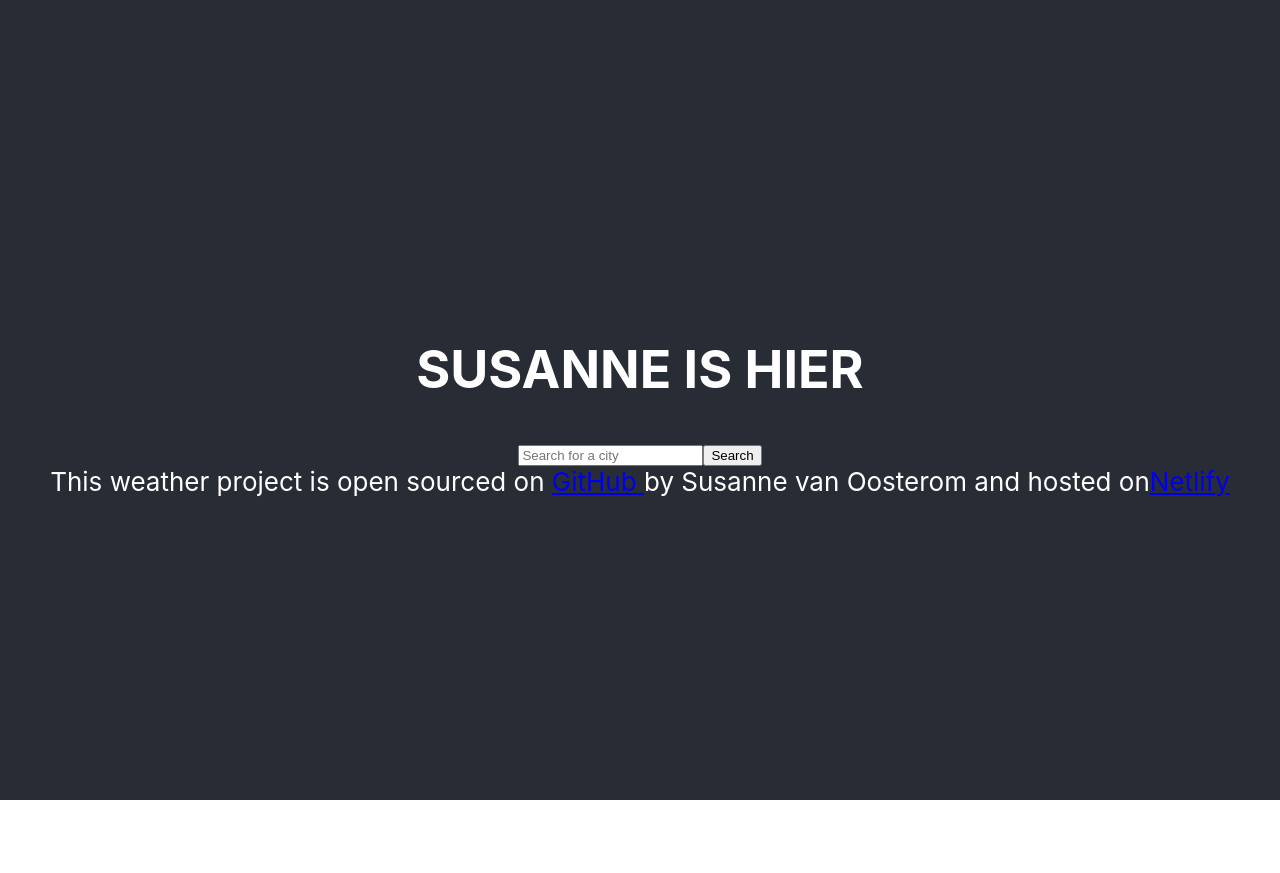
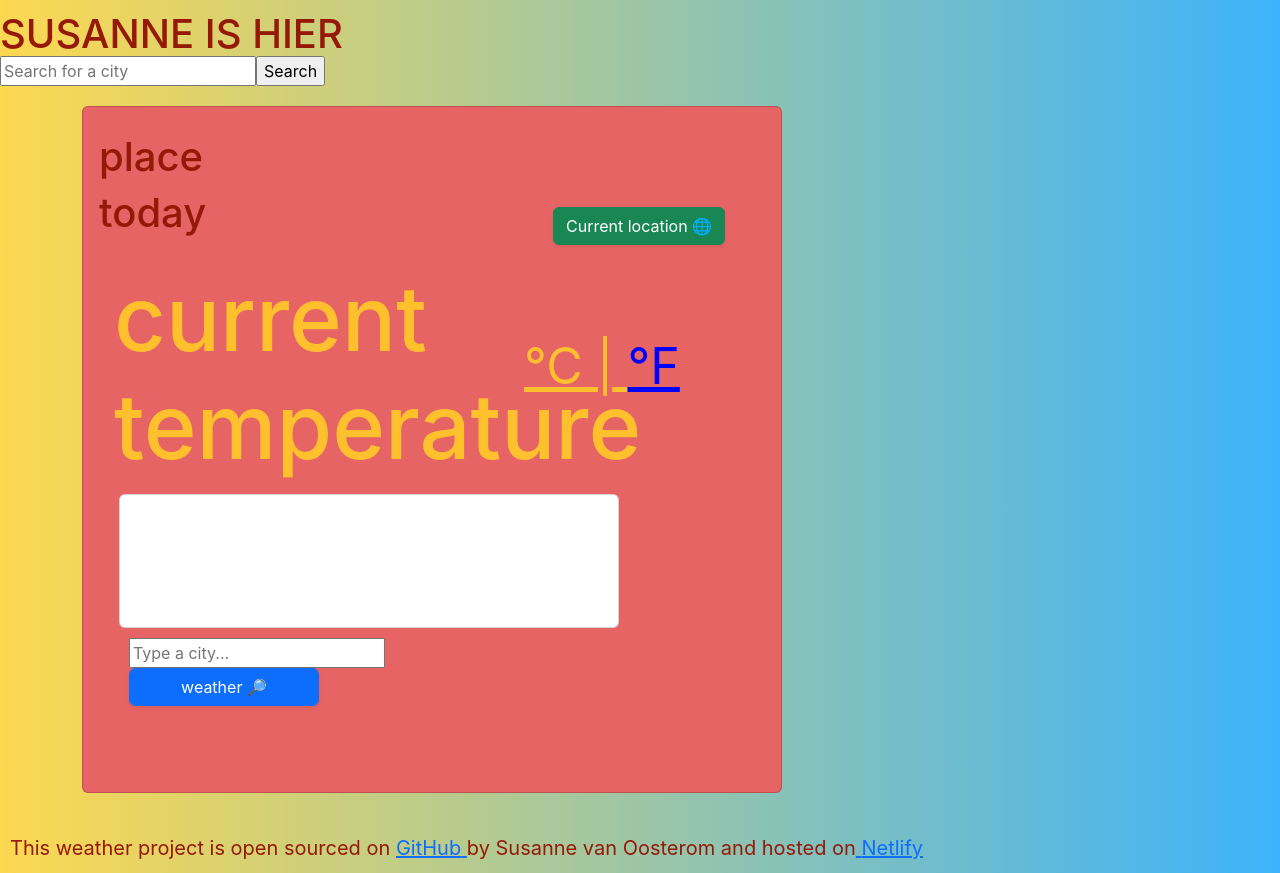
Before and after one commit to Santje777/weather-react, a React (Create React App) app: page / in a window 1280 px wide. Before the commit the page ends 800 px from the top, so only its background shows below. Built offline with nearby package versions, Linux system fonts and the light colour scheme.

Commit message:
inserted html and css of weather app

```diff
--- a/public/index.html
+++ b/public/index.html
@@ -24,7 +24,18 @@
       work correctly both with client-side routing and a non-root public URL.
       Learn how to configure a non-root public URL by running `npm run build`.
     -->
-    <title>React App</title>
+    <link
+      href="https://cdn.jsdelivr.net/npm/bootstrap@5.3.3/dist/css/bootstrap.min.css"
+      rel="stylesheet"
+      integrity="sha384-QWTKZyjpPEjISv5WaRU9OFeRpok6YctnYmDr5pNlyT2bRjXh0JMhjY6hW+ALEwIH"
+      crossorigin="anonymous"
+    />
+    <script
+      src="https://cdn.jsdelivr.net/npm/bootstrap@5.3.3/dist/js/bootstrap.bundle.min.js"
+      integrity="sha384-YvpcrYf0tY3lHB60NNkmXc5s9fDVZLESaAA55NDzOxhy9GkcIdslK1eN7N6jIeHz"
+      crossorigin="anonymous"
+    ></script>
+    <title>Weather App made with React</title>
   </head>
   <body>
     <noscript>You need to enable JavaScript to run this app.</noscript>
--- a/src/App.css
+++ b/src/App.css
@@ -1,38 +1,179 @@
 .App {
-  text-align: center;
-}
-
-.App-logo {
-  height: 40vmin;
-  pointer-events: none;
-}
-
-@media (prefers-reduced-motion: no-preference) {
-  .App-logo {
-    animation: App-logo-spin infinite 20s linear;
-  }
+  text-align: left;
+  display: block;
+  background: linear-gradient(to left, rgb(60, 179, 250), rgb(253, 216, 81));
 }
 
 .App-header {
-  background-color: #282c34;
-  min-height: 100vh;
-  display: flex;
-  flex-direction: column;
-  align-items: center;
-  justify-content: center;
-  font-size: calc(10px + 2vmin);
-  color: white;
+}
+h1 {
+  position: relative;
+  top: 10px;
+  color: rgb(149, 25, 8);
+  font-size: 40px;
 }
 
-.App-link {
-  color: #61dafb;
+h2 {
+  color: rgb(255, 192, 46);
 }
 
-@keyframes App-logo-spin {
-  from {
-    transform: rotate(0deg);
-  }
-  to {
-    transform: rotate(360deg);
-  }
+h3 {
+  color: green;
 }
+
+h4.card-title {
+  color: rgba(55, 43, 226, 0.8);
+}
+
+h5 {
+  color: purple;
+}
+
+.temperature {
+  color: rgb(255, 192, 46);
+  font-size: 90px;
+  position: relative;
+  top: 30px;
+  left: 15px;
+}
+
+.weather-app-icon {
+  position: relative;
+  width: 80px;
+  height: 80px;
+  top: -60px;
+  left: 300px;
+}
+
+.celcius {
+  color: rgb(255, 192, 46);
+  font-size: 50px;
+  position: relative;
+  top: -130px;
+  left: 425px;
+}
+
+.fahrenheit {
+  color: blue;
+  font-size: 50px;
+  position: relative;
+  top: -130px;
+  left: 425px;
+}
+
+.card-title {
+  color: yellow;
+}
+
+.card-one {
+  background: rgb(231, 100, 100);
+  max-width: 700px;
+  position: relative;
+  top: 20px;
+  padding-bottom: 40px;
+}
+.today-highest-lowest {
+  position: relative;
+  width: 250px;
+  left: 425px;
+  top: -100px;
+  border: rgb(149, 25, 8);
+}
+
+.card-two {
+  background: rgb(248, 186, 40);
+  position: relative;
+  left: 12px;
+  padding-bottom: 40px;
+}
+.card-three {
+  background: rgb(15, 224, 43);
+  position: relative;
+  left: -12px;
+  padding-bottom: 40px;
+}
+.card-four {
+  background: rgb(106, 156, 192);
+  max-width: 100%;
+  position: relative;
+  left: 12px;
+  padding-bottom: 40px;
+}
+.card-five {
+  background: rgb(175, 78, 175);
+  max-width: 100%;
+  position: relative;
+  left: -12px;
+  padding-bottom: 40px;
+}
+
+.card-one-screen {
+  display: block;
+  position: relative;
+  padding: 50px;
+  max-width: 500px;
+  top: -40px;
+  left: 20px;
+  font-size: 30px;
+  color: rgb(149, 25, 8);
+}
+.card-two-screen {
+  display: block;
+  position: absolute;
+  margin: 10px;
+  padding: 10px;
+  top: 90px;
+  left: 180px;
+}
+.card-three-screen {
+  display: block;
+  position: absolute;
+  margin: 10px;
+  padding: 10px;
+  top: 90px;
+  left: 180px;
+}
+.card-four-screen {
+  display: block;
+  position: absolute;
+  margin: 10px;
+  padding: 10px;
+  top: 90px;
+  left: 180px;
+}
+.card-five-screen {
+  display: block;
+  position: absolute;
+  margin: 10px;
+  padding: 10px;
+  top: 90px;
+  left: 180px;
+}
+.input-one {
+  position: relative;
+  left: 30px;
+  top: -30px;
+  width: 190px;
+}
+.input-two {
+  position: relative;
+  top: 70px;
+  width: 190px;
+}
+
+.current-location-button {
+  display: block;
+  position: absolute;
+  left: 470px;
+  top: 100px;
+}
+
+.link-to-github {
+  background: linear-gradient(to left, rgb(60, 179, 250), rgb(253, 216, 81));
+  display: block;
+  position: relative;
+  top: 50px;
+  padding: 10px;
+  color: rgb(149, 25, 8);
+  font-size: 20px;
+}
--- a/src/App.js
+++ b/src/App.js
@@ -1,5 +1,6 @@
 import React from "react";
 import Weather from "./Weather.js";
+import Container from "./Container.js";
 import Footer from "./Footer.js";
 import "./App.css";
 
@@ -9,6 +10,7 @@ function App() {
       <header className="App-header">
         <h1>SUSANNE IS HIER</h1>
         <Weather city="Groningen" />
+        <Container />
         <Footer />
       </header>
     </div>
--- /dev/null
+++ b/src/Container.js
@@ -0,0 +1,44 @@
+export default function Container() {
+  return (
+    <div className="container">
+      <div className="card card-one">
+        <div className="card-body">
+          <h1 id="place">place</h1>
+          <h1 id="current-date">today</h1>
+          <h2 className="temperature" id="current-temperature">
+            current temperature
+          </h2>
+          <div id="weather-icon"></div>
+          <a href="/" className="celcius" id="celcius-link">
+            {" "}
+            °C |{" "}
+          </a>
+          <a href="/" className="fahrenheit" id="fahrenheit-link">
+            °F{" "}
+          </a>
+
+          <div className="card card-one-screen" id="extra">
+            <div className="card-body"></div>
+          </div>
+          <form className="input-one" id="search-form space-place">
+            <input
+              type="search"
+              placeholder="Type a city..."
+              id="space-place"
+            />
+            <input
+              type="submit"
+              value="weather 🔎"
+              className="form-control btn btn-primary shadow-sm"
+            />
+          </form>
+          <div className="col-3 current-location-button" id="current-location">
+            <button className="btn btn-success shadow-sm">
+              Current location 🌐
+            </button>
+          </div>
+        </div>
+      </div>
+    </div>
+  );
+}
--- a/src/Footer.js
+++ b/src/Footer.js
@@ -19,6 +19,7 @@ export default function Footer() {
         rel="noopener noreferrer"
         title="link to netlify page"
       >
+        {" "}
         Netlify
       </a>
     </div>
```
